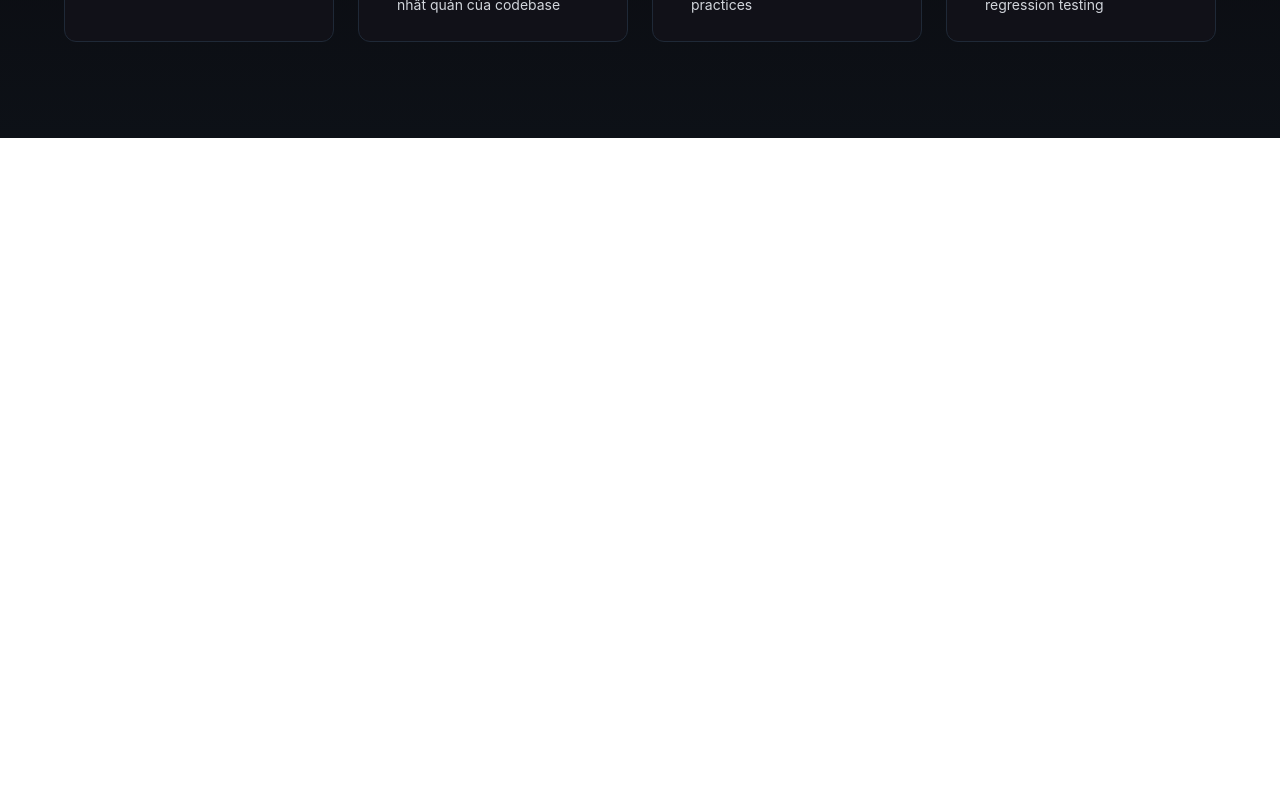
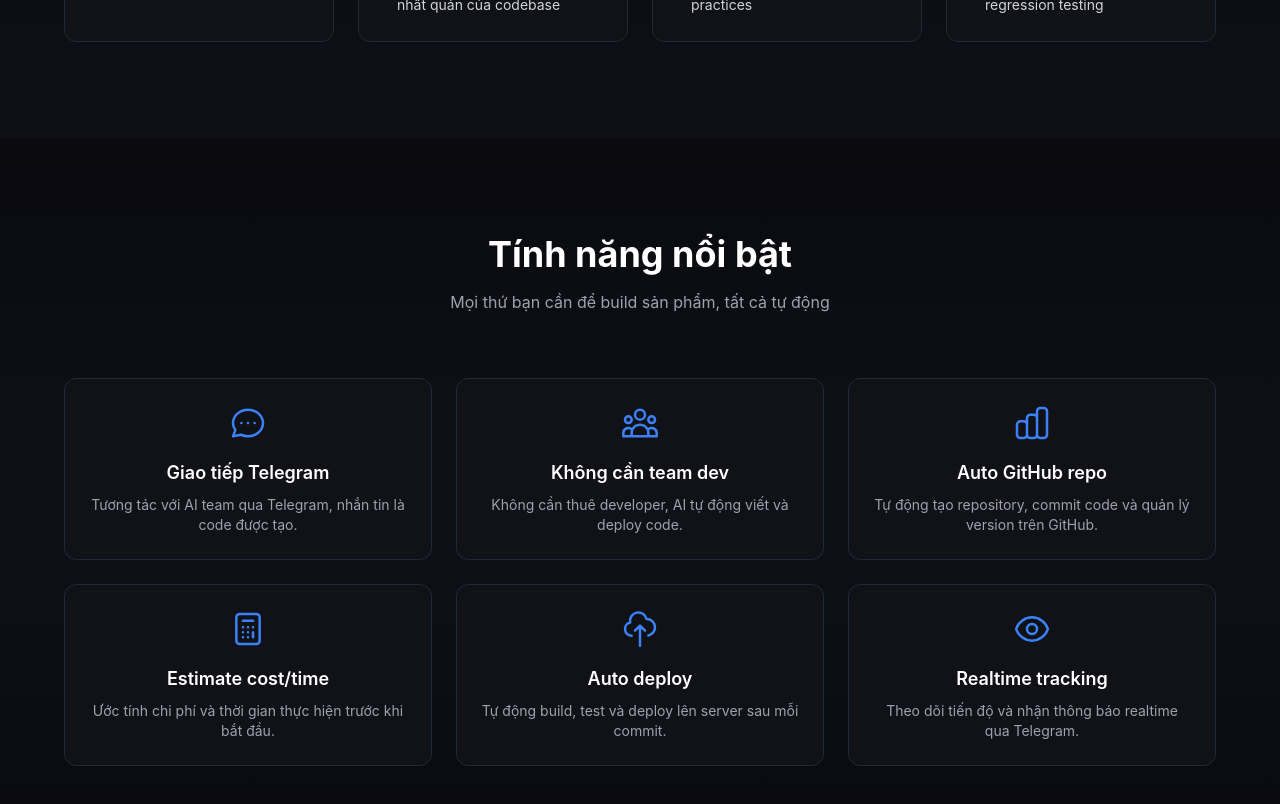
Before and after one commit to wisbidev/project-c051d40a, a Next.js app in the folder frontend/: page / in a window 1280 px wide. Shown: the part 1840-2644 px from the top of the page. Before the commit the page ends 1978 px from the top, so only its background shows below. Built offline with nearby package versions, Linux system fonts and the light colour scheme.

Commit message:
chore: import FeaturesSection in page.tsx

```diff
--- a/frontend/src/app/page.tsx
+++ b/frontend/src/app/page.tsx
@@ -1,6 +1,7 @@
 import HeroSection from "@/components/HeroSection";
 import PipelineSection from "@/components/PipelineSection";
 import AgentsSection from "@/components/AgentsSection";
+import FeaturesSection from "@/components/FeaturesSection";
 
 export default function Home() {
   return (
@@ -8,6 +9,7 @@ export default function Home() {
       <HeroSection />
       <PipelineSection />
       <AgentsSection />
+      <FeaturesSection />
     </main>
   );
 }
```
